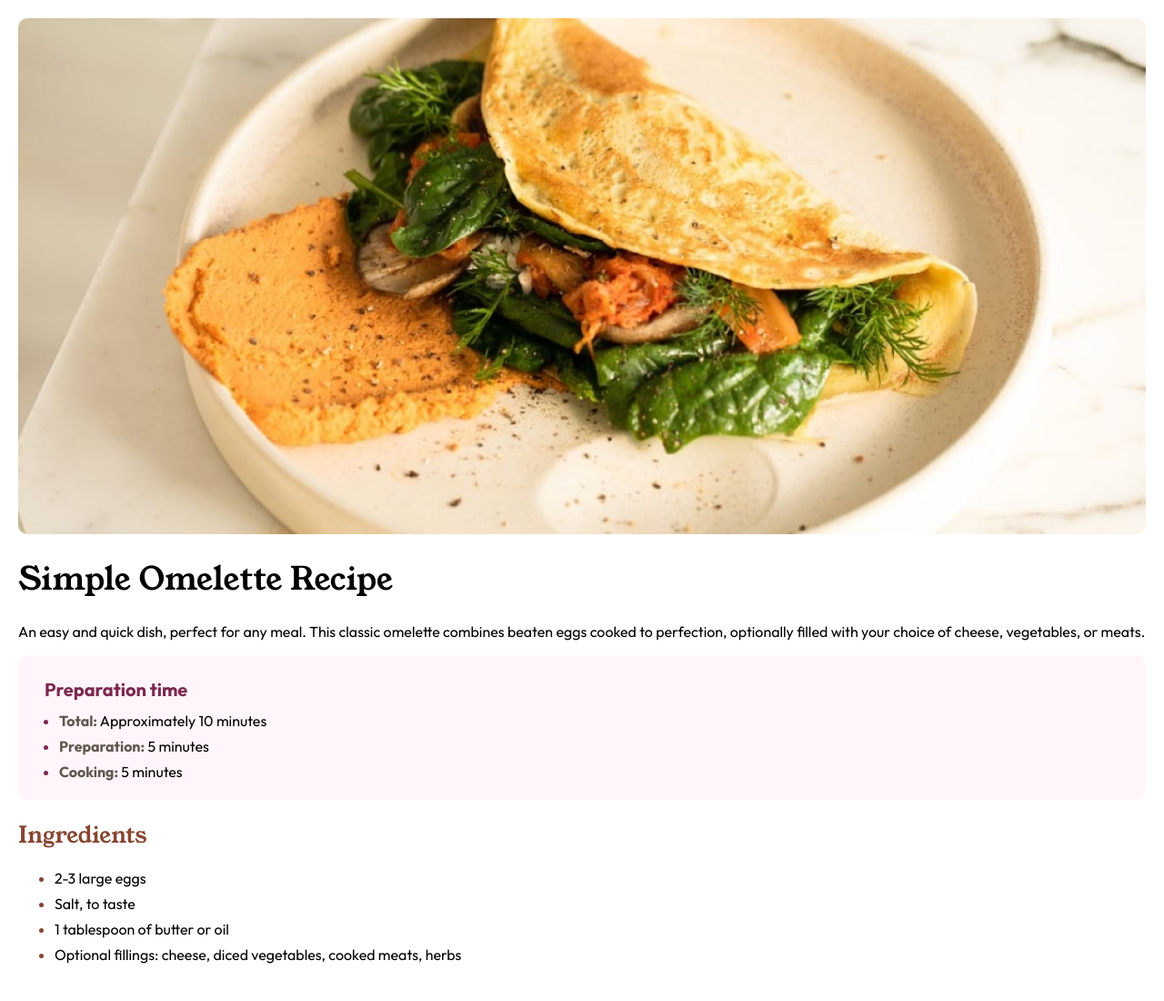
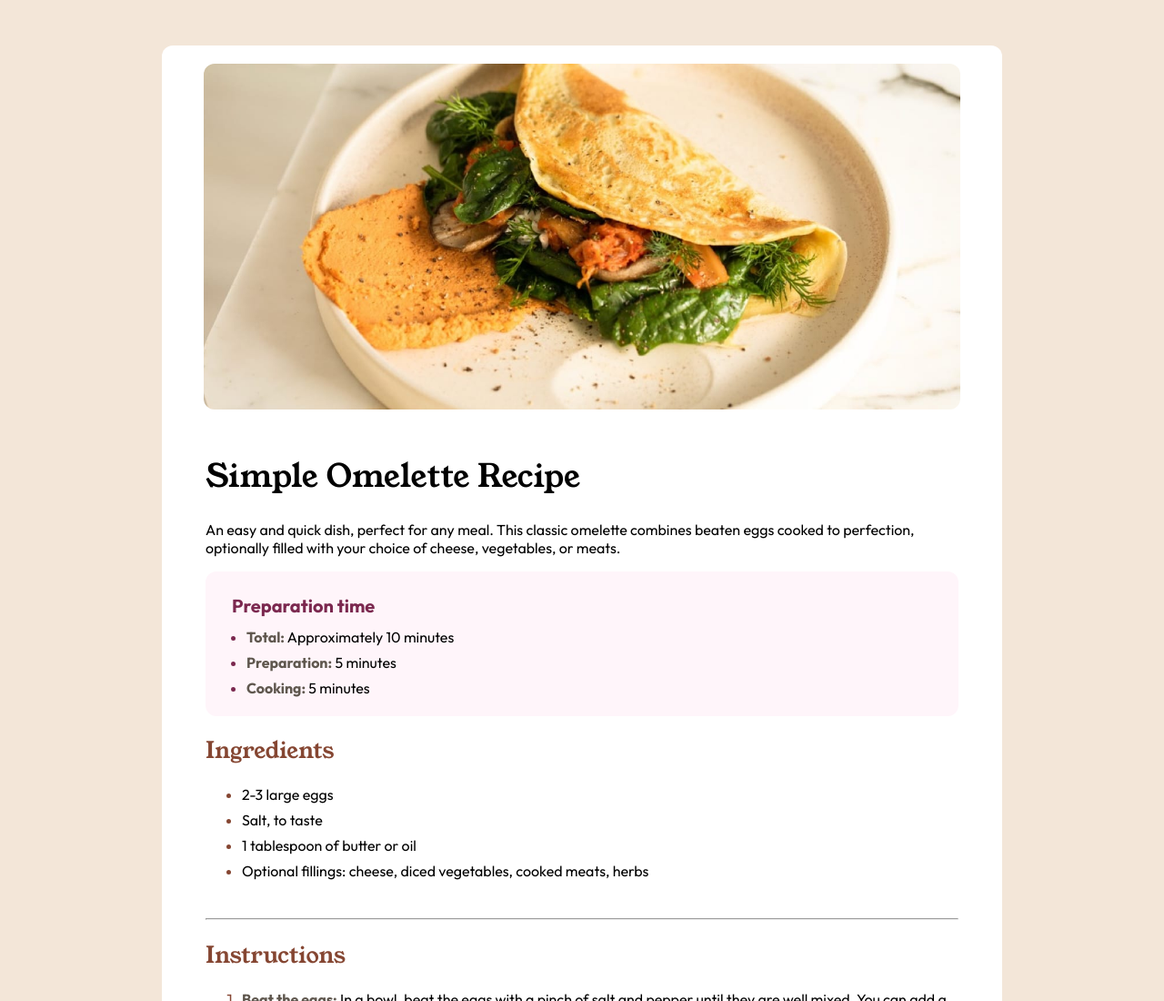
Before and after one commit to Favskid/recipe-page.main, a plain HTML site: page index.html in a window 1280 px wide. Shown: the top 1100 px of the page at 91% size. Drawn offline with Linux system fonts and the light colour scheme.

Commit message:
worked on the background

```diff
--- a/index.html
+++ b/index.html
@@ -11,8 +11,10 @@
 </head>
 <body>
 
+  <div class="main">
   <img src="./assets/images/image-omelette.jpeg" alt="omellete picture">
 
+  <div class="main-main">
   <div class="main-section">
     <h1>Simple Omelette Recipe</h1>
 
@@ -91,5 +93,7 @@
     Challenge by <a href="https://www.frontendmentor.io?ref=challenge" target="_blank">Frontend Mentor</a>.
     Coded by <a href="https://github.com/Favskid/recipe-page.main">Favskid</a>.
   </div>
+  </div>
+  </div>
 </body>
 </html>
--- a/recipe.css
+++ b/recipe.css
@@ -1,6 +1,7 @@
 body {
-    margin: 20px;
-    max-width: 1440px;
+    background-color:  hsl(30, 54%, 90%);
+    margin: 0px auto;
+    width: 80%;
 }
 
 @font-face {
@@ -13,15 +14,30 @@ body {
     src: url('./assets/fonts/outfit/Outfit-VariableFont_wght.ttf') format('truetype');
 }
 
+.main{
+    margin: 50px;
+    border-radius: 12px;
+    background-color: hsl(0, 0%, 100%);
+     padding-top: 20px;
+}
+
+.main-main{
+    margin: 3rem;
+}
+
 img {
-    max-width: 100%;
+    width: 90%;
+    border-radius: 12px;
     display: block;
-    border-radius: 10px;
+    margin: 0 auto;
+
 }
 
 b{
     color: hsl(30, 10%, 34%);
 }
+
+
 
 .main-section h1 {
     font-family: 'young serif';
@@ -145,21 +161,21 @@ b{
 
 @media (max-width: 375px) {
     body{
-        margin: 0;
-        padding: 0;
-    }
+    background-color: white;
+    margin: 0;
+    width: 100%;
+}
 
     img {
+        margin-top: -2rem;
         width: 100%;
         display: block;
         height: auto;
         border-radius: 0px;
     }
 
-    .main-section,
-    .first-section,
-    .second-section,
-    .last-section {
-        margin: 18px;
+    .main {
+        margin: 0 auto;
+        padding: 0 auto;
     }
 }
```
